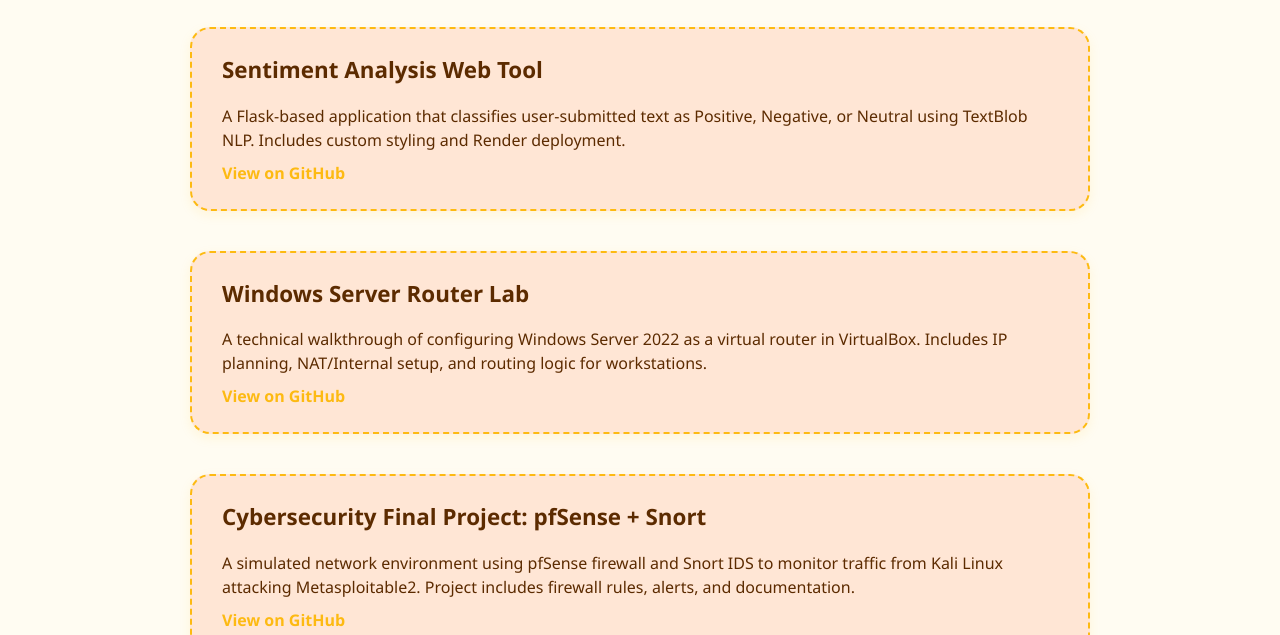
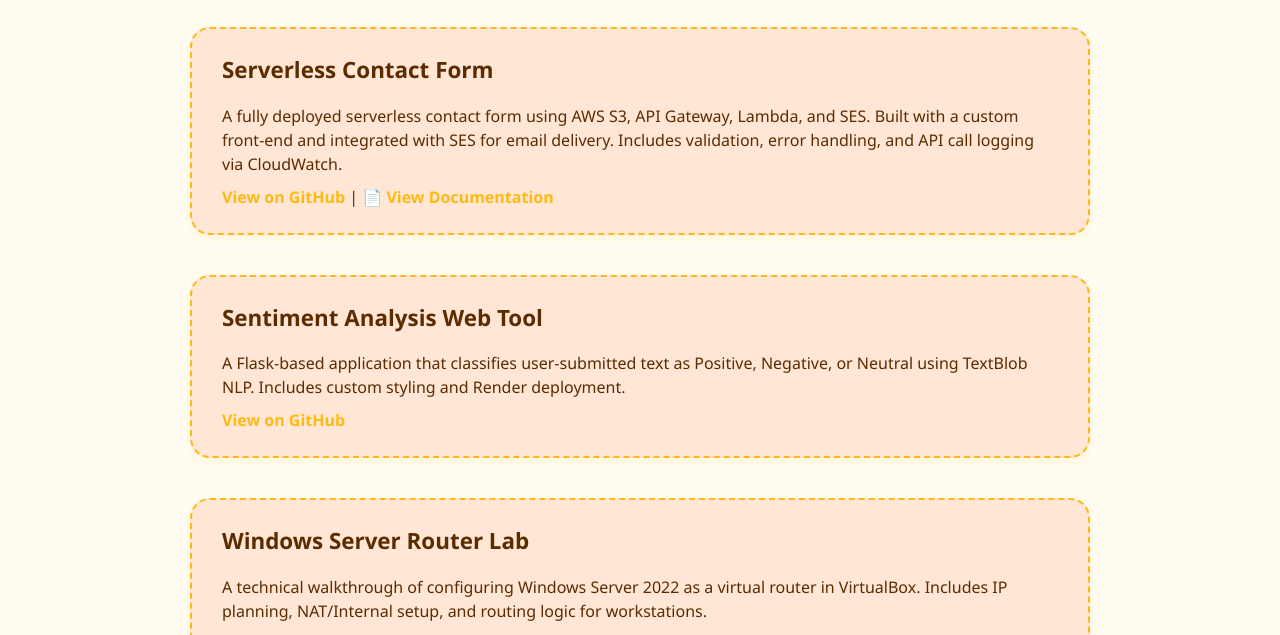
Before and after one commit to ldodson10/contact-serverless-form, a plain HTML site: page projects.html in a window 1280 px wide. Shown: the part 154-789 px from the top of the page. Drawn offline with Linux system fonts and the light colour scheme.

Commit message:
Update projects.html

```diff
--- a/projects.html
+++ b/projects.html
@@ -18,6 +18,15 @@
   <h1>✨ My Projects ✨</h1>
 
   <section class="projects">
+    <div class="project">
+  <h2>Serverless Contact Form</h2>
+  <p>
+    A fully deployed serverless contact form using AWS S3, API Gateway, Lambda, and SES. Built with a custom front-end and integrated with SES for email delivery. Includes validation, error handling, and API call logging via CloudWatch.
+  </p>
+  <a href="https://github.com/ldodson10/contact-serverless-form" target="_blank">View on GitHub</a> |
+  <a href="https://github.com/ldodson10/contact-serverless-form/blob/main/contact-form-aws-project.md" target="_blank">📄 View Documentation</a>
+</div>
+
     <div class="project">
       <h2>Sentiment Analysis Web Tool</h2>
       <p>
```
